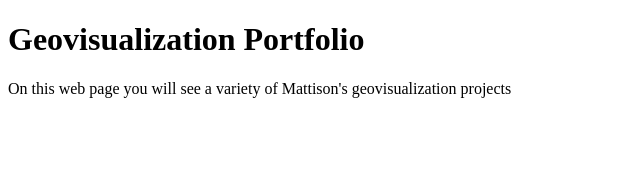
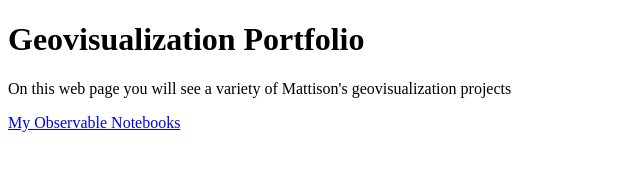
Before and after one commit to geog3540/belardo, a plain HTML site: page index.html in a window 1280 px wide. Shown: the whole page, without its empty margins (0-640 px from the left). Drawn offline with Linux system fonts and the light colour scheme.

Commit message:
Update index.html

```diff
--- a/index.html
+++ b/index.html
@@ -8,6 +8,9 @@
   <h1> Geovisualization Portfolio </h1>
   <p> On this web page you will see a variety of Mattison's geovisualization projects </p>
 
+  <p> <a href="https://observablehq.com/@mattison-belardo?tab=notebooks"> My Observable Notebooks </a> </p>
+
+
 </body>
 
 </html>
```
